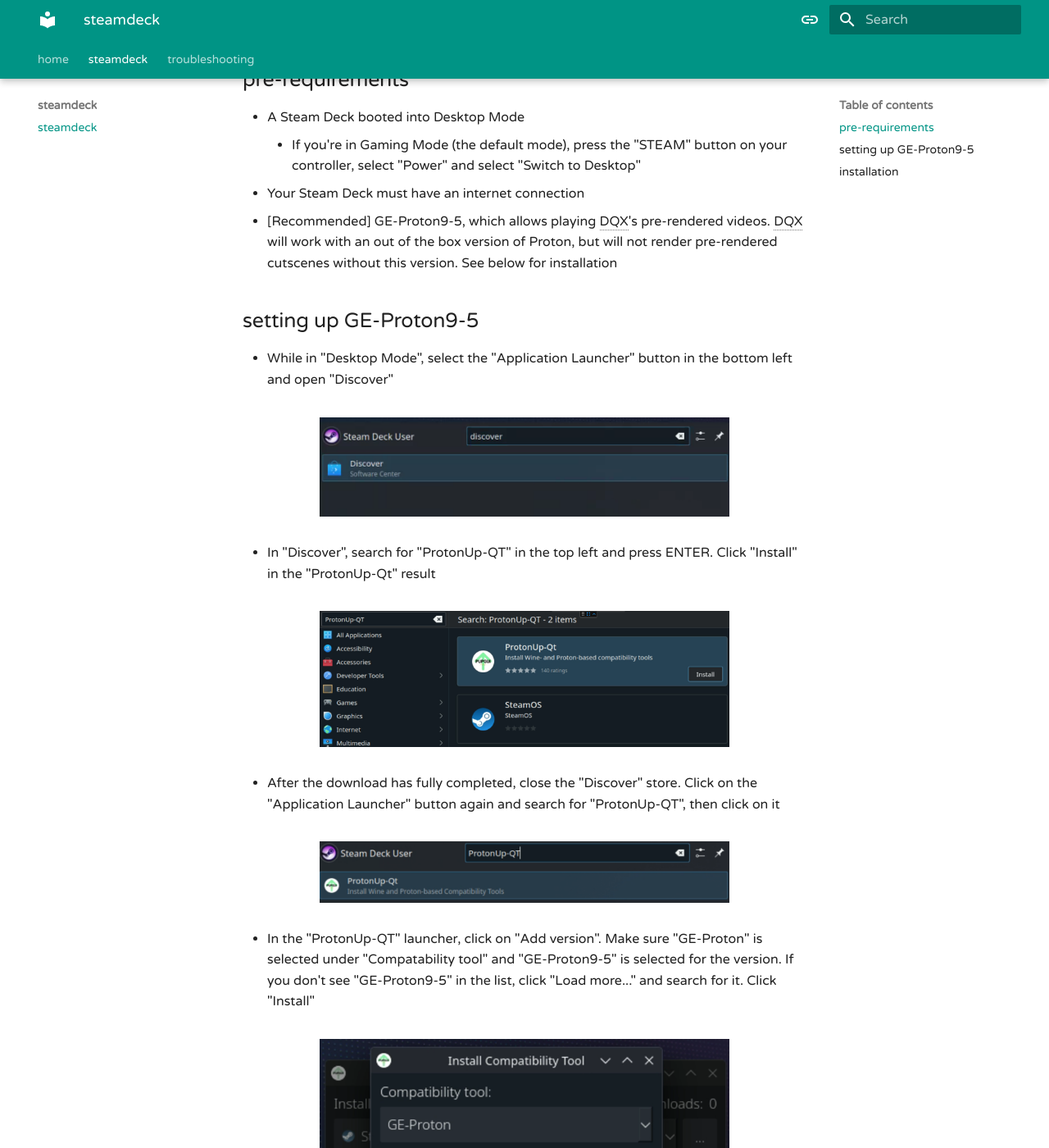
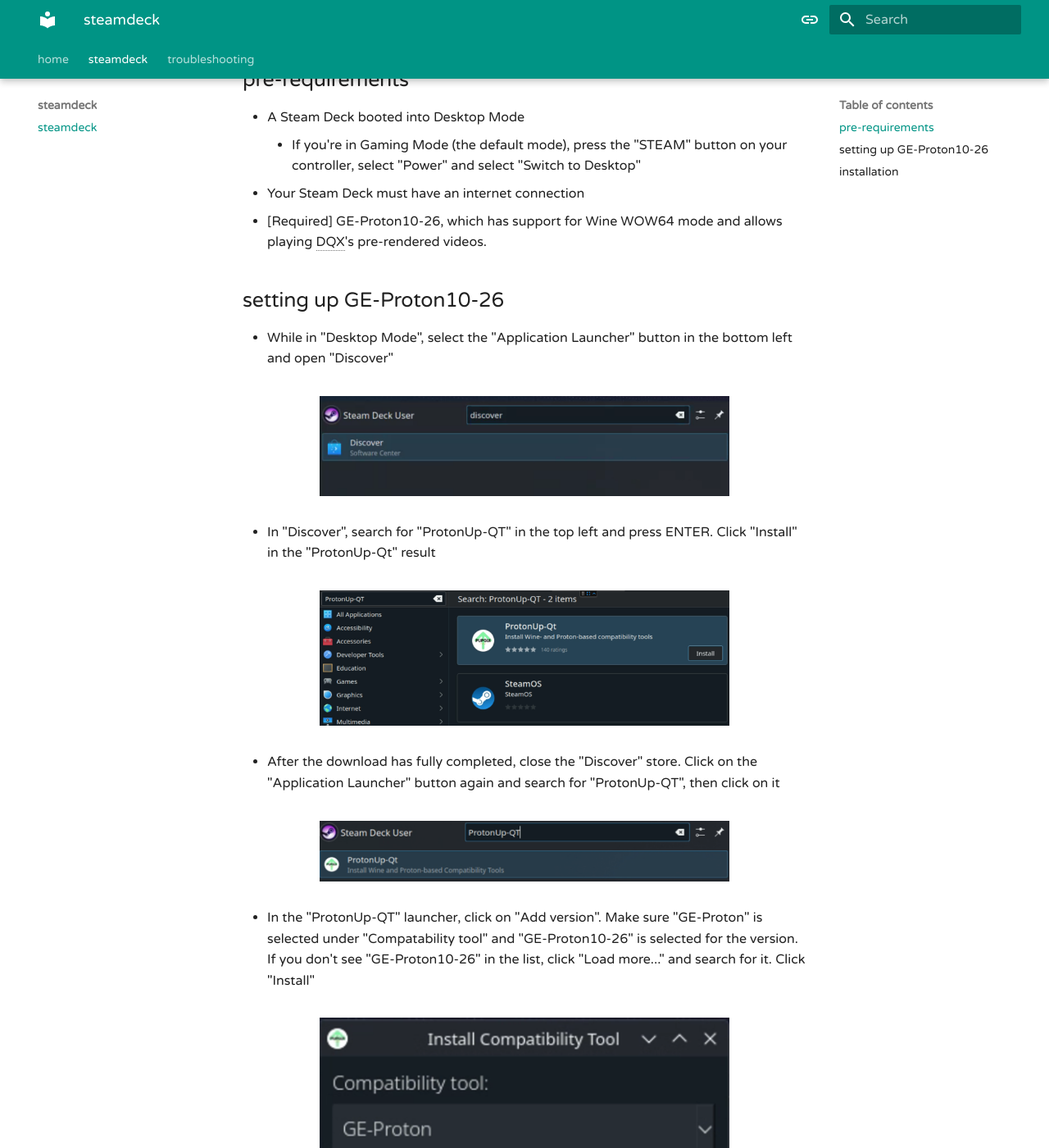
Before and after one commit to dqx-translation-project/dqx-translation-project.github.io, an MkDocs documentation site: the page built from docs/steamdeck.md, in a window 1280 px wide and 1400 px high, scrolled down 574 px. Shown: the whole window at 82% size. Built offline with MkDocs 1.6.1 and Material for MkDocs 9.7.7, drawn with Linux system fonts in a browser that asks for light colours.

Commit message:
Update docs to mention requirement for GE-Proton10-26

```diff
--- a/docs/steamdeck.md
+++ b/docs/steamdeck.md
@@ -15,9 +15,9 @@
 - A Steam Deck booted into Desktop Mode
     - If you're in Gaming Mode (the default mode), press the "STEAM" button on your controller, select "Power" and select "Switch to Desktop"
 - Your Steam Deck must have an internet connection
-- [Recommended] GE-Proton9-5, which allows playing DQX's pre-rendered videos. DQX will work with an out of the box version of Proton, but will not render pre-rendered cutscenes without this version. See below for installation
+- [Required] GE-Proton10-26, which has support for Wine WOW64 mode and allows playing DQX's pre-rendered videos.
 
-## setting up GE-Proton9-5
+## setting up GE-Proton10-26
 
 - While in "Desktop Mode", select the "Application Launcher" button in the bottom left and open "Discover"
 
@@ -37,7 +37,7 @@
 /// caption
 ///
 
-- In the "ProtonUp-QT" launcher, click on "Add version". Make sure "GE-Proton" is selected under "Compatability tool" and "GE-Proton9-5" is selected for the version. If you don't see "GE-Proton9-5" in the list, click "Load more..." and search for it. Click "Install"
+- In the "ProtonUp-QT" launcher, click on "Add version". Make sure "GE-Proton" is selected under "Compatability tool" and "GE-Proton10-26" is selected for the version. If you don't see "GE-Proton10-26" in the list, click "Load more..." and search for it. Click "Install"
 
 ![protonup_qt_install](asset/steamdeck/protonup_qt_install.png){ width="500" }
 /// caption
```
Also changed, not shown: docs/asset/steamdeck/protonup_qt_install.png.
